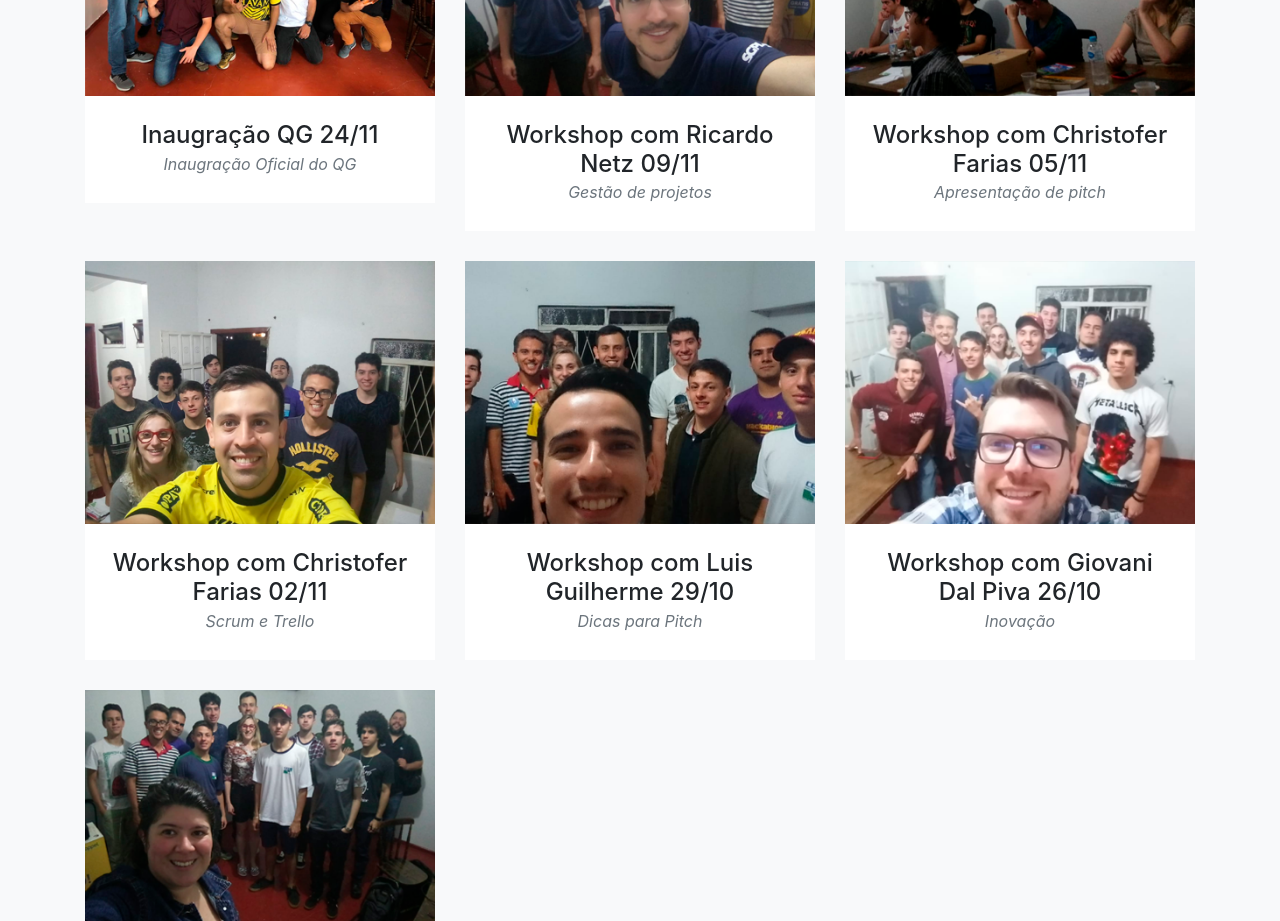
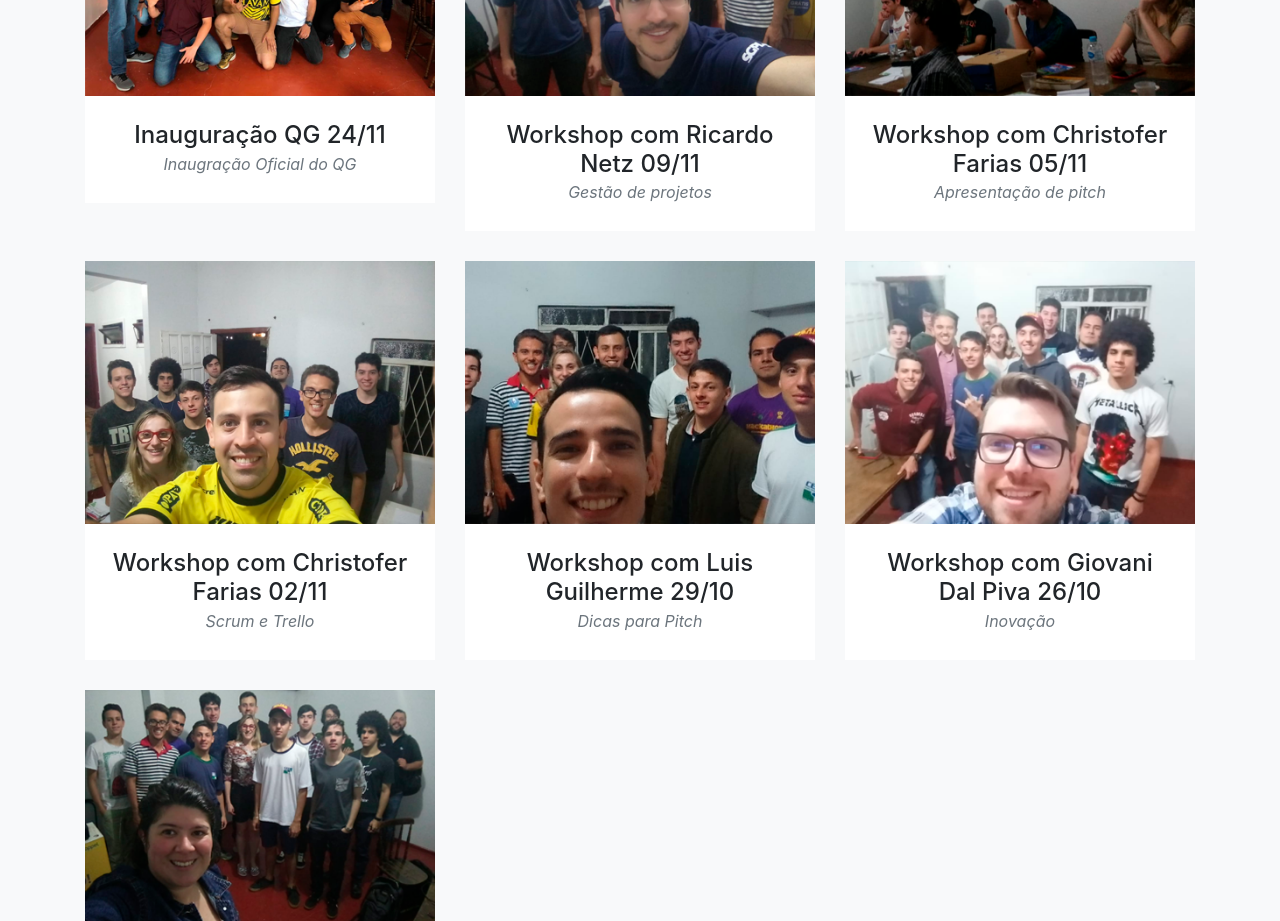
Before and after one commit to QuartelGeneralQG/quartelgeneralqg.github.io, a website with bundled scripts: page index.html in a window 1280 px wide. Shown: the part 2040-2961 px from the top of the page. Built offline with nearby package versions, Linux system fonts and the light colour scheme; files whose address does not match are found by name.

Commit message:
Update 10.1:
-Change a wrong word

```diff
--- a/index.html
+++ b/index.html
@@ -194,7 +194,7 @@
               <img class="img-fluid" src="img\portfolio\06\01-thumbnail.png" alt="">
             </a>
             <div class="portfolio-caption">
-              <h4>Inaugração QG 24/11</h4>
+              <h4>Inauguração QG 24/11</h4>
               <p class="text-muted">Inaugração Oficial do QG</p>
             </div>
           </div>
```
